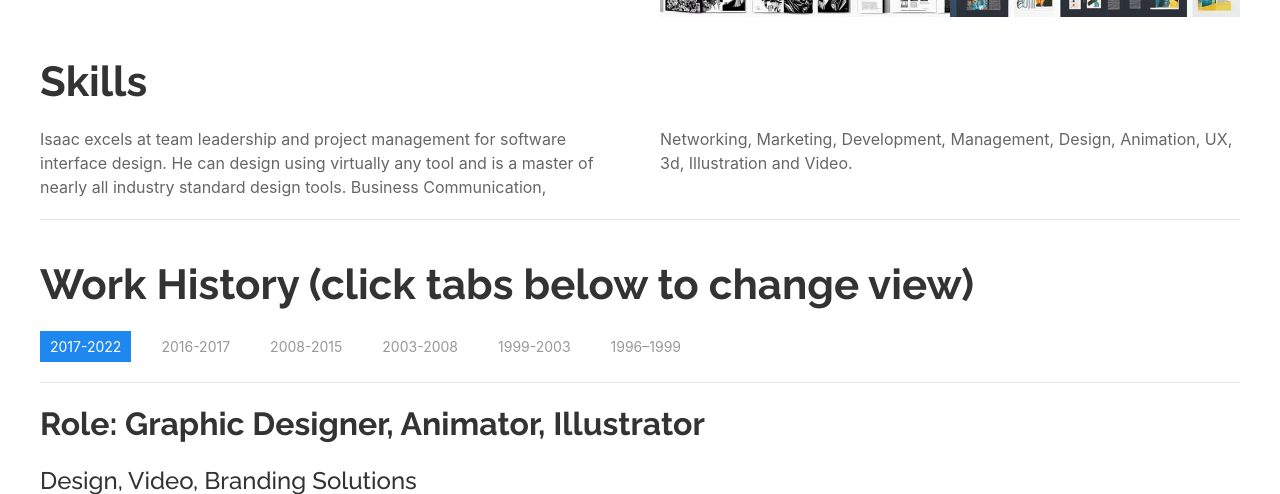
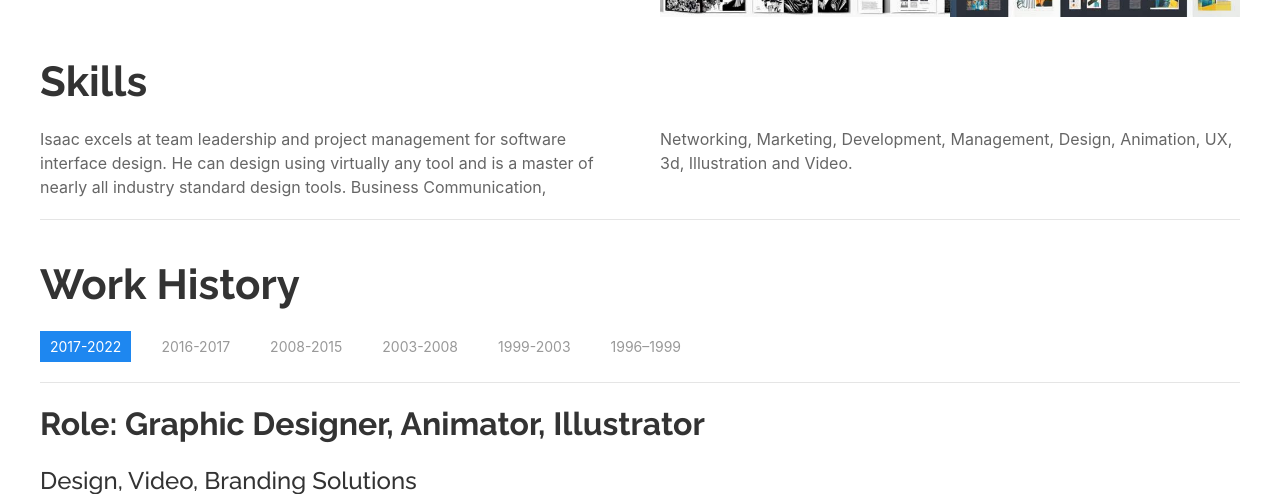
Before and after one commit to kre8t/kre8t.github.io, a Jekyll site: the page built from _pages/resume.md, in a window 1280 px wide and 900 px high, scrolled down 875 px, cut to the strip 0-494 px from the top of the window. Built offline with Jekyll 4.4.1, drawn with Linux system fonts in a browser that asks for light colours.

Commit message:
Update resume.md

```diff
--- a/_pages/resume.md
+++ b/_pages/resume.md
@@ -23,7 +23,7 @@ Accomplished Designer offering 20 years of experience developing and designing p
 # Skills
 {% include skills.html %}
 
-# Work History (click tabs below to change view)
+# Work History
 {% include workhistory.html %}
 
 # Client List
```
